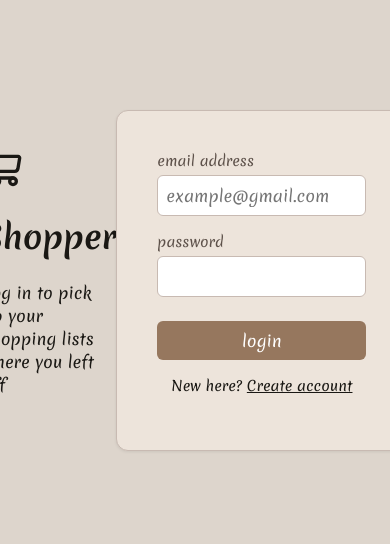
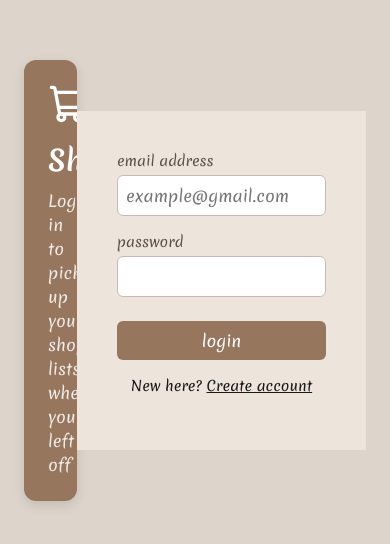
Before and after one commit to thegrindneverstops21/shopping-list, a React (Vite) app: page /login in a window 390 px wide. Shown: the part 142-686 px from the top of the page. Built offline with nearby package versions, Linux system fonts and the light colour scheme; no server answers; a web font is replaced by a local one.

Commit message:
style: update auth.css for improved layout and responsiveness of authentication components

```diff
--- a/src/styles/auth.css
+++ b/src/styles/auth.css
@@ -4,23 +4,63 @@
   align-items: center;
   justify-content: center;
   padding: var(--space-lg);
+  background: var(--color-bg);
+}
+
+.auth-shell {
+  display: flex;
+  width: 100%;
+  max-width: 780px;
+  border-radius: var(--radius-md);
+  overflow: hidden;
+  box-shadow: var(--shadow-md);
+}
+
+.auth-brand {
+  flex: 1;
+  background: var(--color-primary);
+  color: white;
+  padding: var(--space-xl);
+  display: flex;
+  flex-direction: column;
+  justify-content: center;
+  gap: var(--space-sm);
+}
+
+.auth-brand h1 {
+  font-size: var(--font-size-xl);
+  margin: var(--space-sm) 0 0;
+}
+
+.auth-brand p {
+  color: rgba(255, 255, 255, 0.85);
+  font-size: var(--font-size-md);
+  margin: 0;
+  line-height: 1.5;
 }
 
 .auth-card {
+  flex: 1;
   background: var(--color-surface);
-  border: 1px solid var(--color-border);
-  border-radius: var(--radius-md);
   padding: var(--space-xl);
-  width: 100%;
-  max-width: 380px;
-  box-shadow: var(--shadow-sm);
+  display: flex;
+  flex-direction: column;
+  justify-content: center;
 }
 
 .auth-card h1 {
-  font-size: var(--font-size-lg);
-  text-align: center;
-  margin-bottom: var(--space-lg);
-  color: var(--color-text-muted);
+  display: none;
+}
+
+@media (max-width: 640px) {
+  .auth-shell {
+    flex-direction: column;
+    max-width: 420px
+  }
+
+  .auth-brand {
+    padding: var(--space-lg);
+  }
 }
 
 .auth-alert {
```
